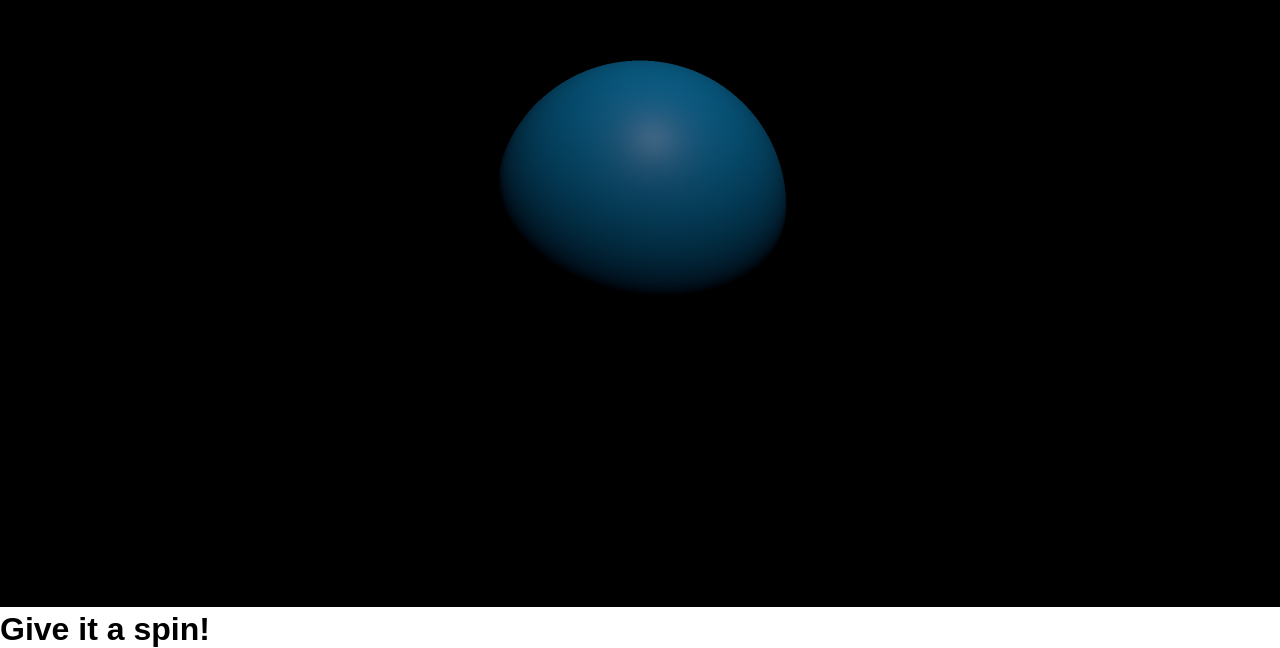
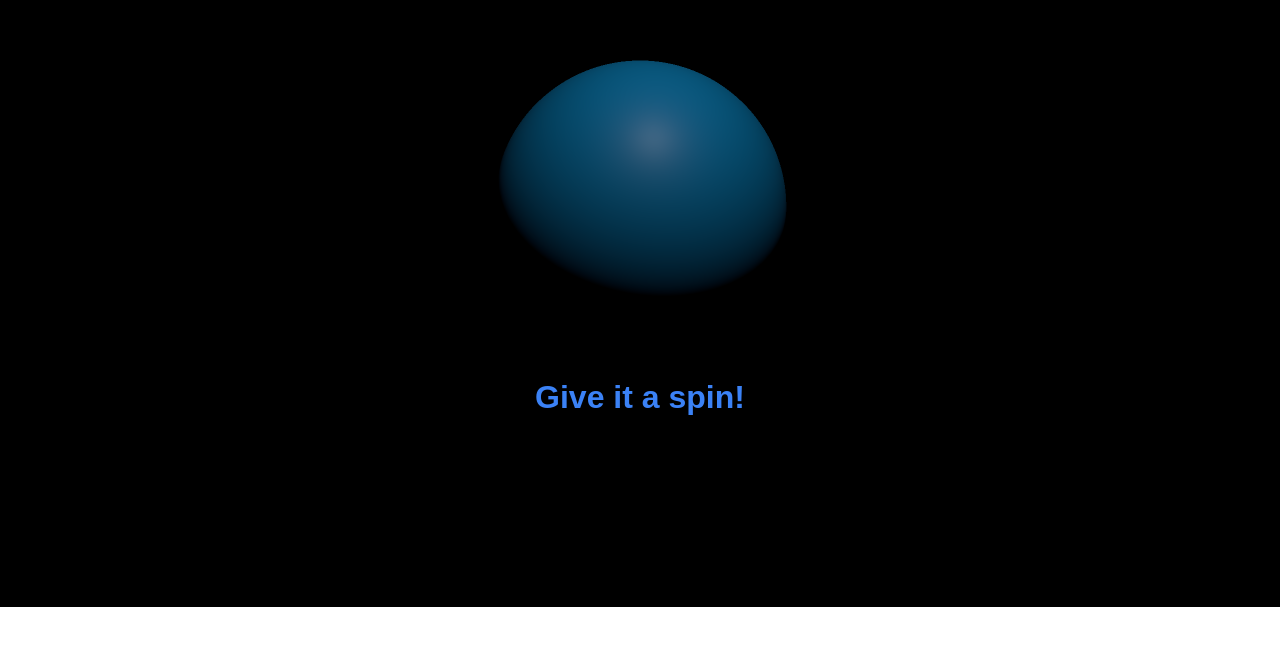
Before and after one commit to Dasajton/threejs-3d-circle, a website built with Vite: page index.html in a window 1280 px wide. Shown: the part 193-841 px from the top of the page. After the commit the page ends 800 px from the top, so only its background shows below. Built offline with nearby package versions, Linux system fonts and the light colour scheme; animation ran at ten frames a second.

Commit message:
Update style.scss to include WebGL and h1 styling

```diff
--- a/style.scss
+++ b/style.scss
@@ -8,4 +8,21 @@
 body,
 html {
   overflow: hidden;
+
+  .webgl {
+    position: absolute;
+    top: 0;
+    left: 0;
+    z-index: 1;
+  }
+
+  h1 {
+    color: #3b82f6;
+    z-index: 2;
+    position: absolute;
+    font-size: 2rem;
+    left: 50%;
+    top: 75%;
+    transform: translate(-50%, -75%);
+  }
 }
```
